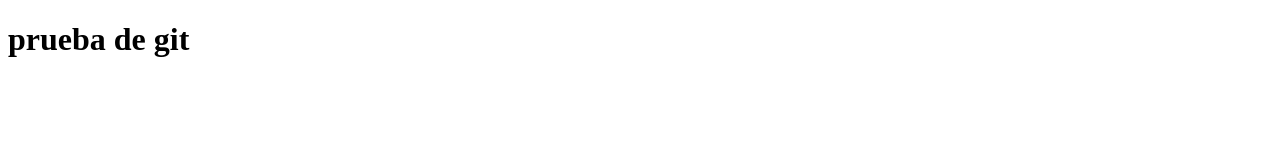
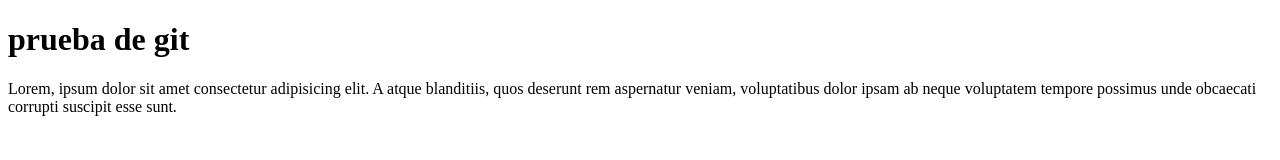
Before and after one commit to Juan-Barrantes/Hello-world, a plain HTML site: page index.html in a window 1280 px wide. Drawn offline with Linux system fonts and the light colour scheme.

Commit message:
added a paragraph en desarrollo

```diff
--- a/index.html
+++ b/index.html
@@ -1,12 +1,18 @@
 <!DOCTYPE html>
 <html lang="en">
+
 <head>
     <meta charset="UTF-8">
     <meta http-equiv="X-UA-Compatible" content="IE=edge">
     <meta name="viewport" content="width=device-width, initial-scale=1.0">
     <title>Document</title>
 </head>
+
 <body>
     <h1>prueba de git</h1>
+    <p>Lorem, ipsum dolor sit amet consectetur adipisicing elit. A atque blanditiis, quos deserunt rem aspernatur
+        veniam, voluptatibus dolor ipsam ab neque voluptatem tempore possimus unde obcaecati corrupti suscipit esse
+        sunt.</p>
 </body>
+
 </html>
```
